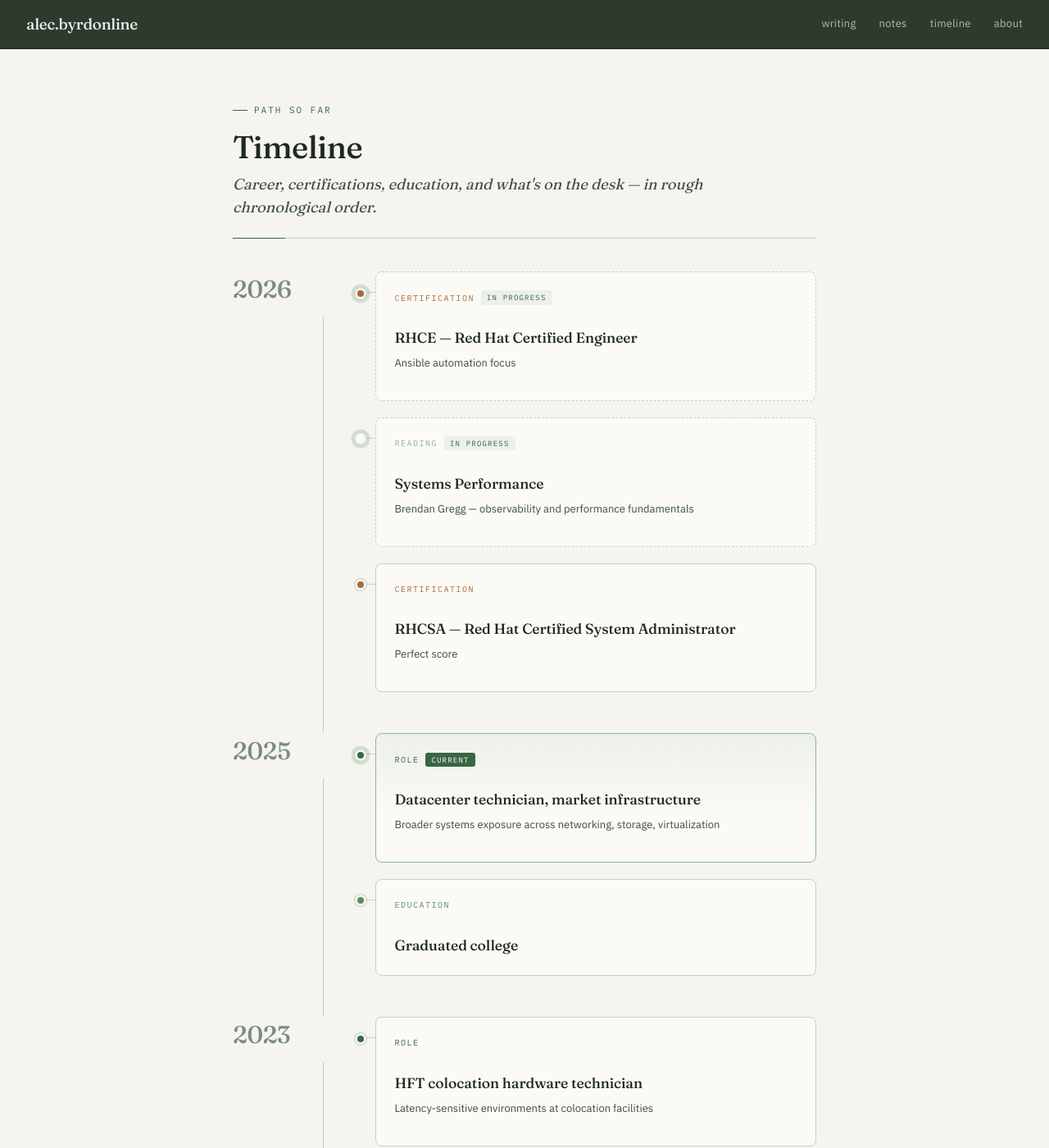
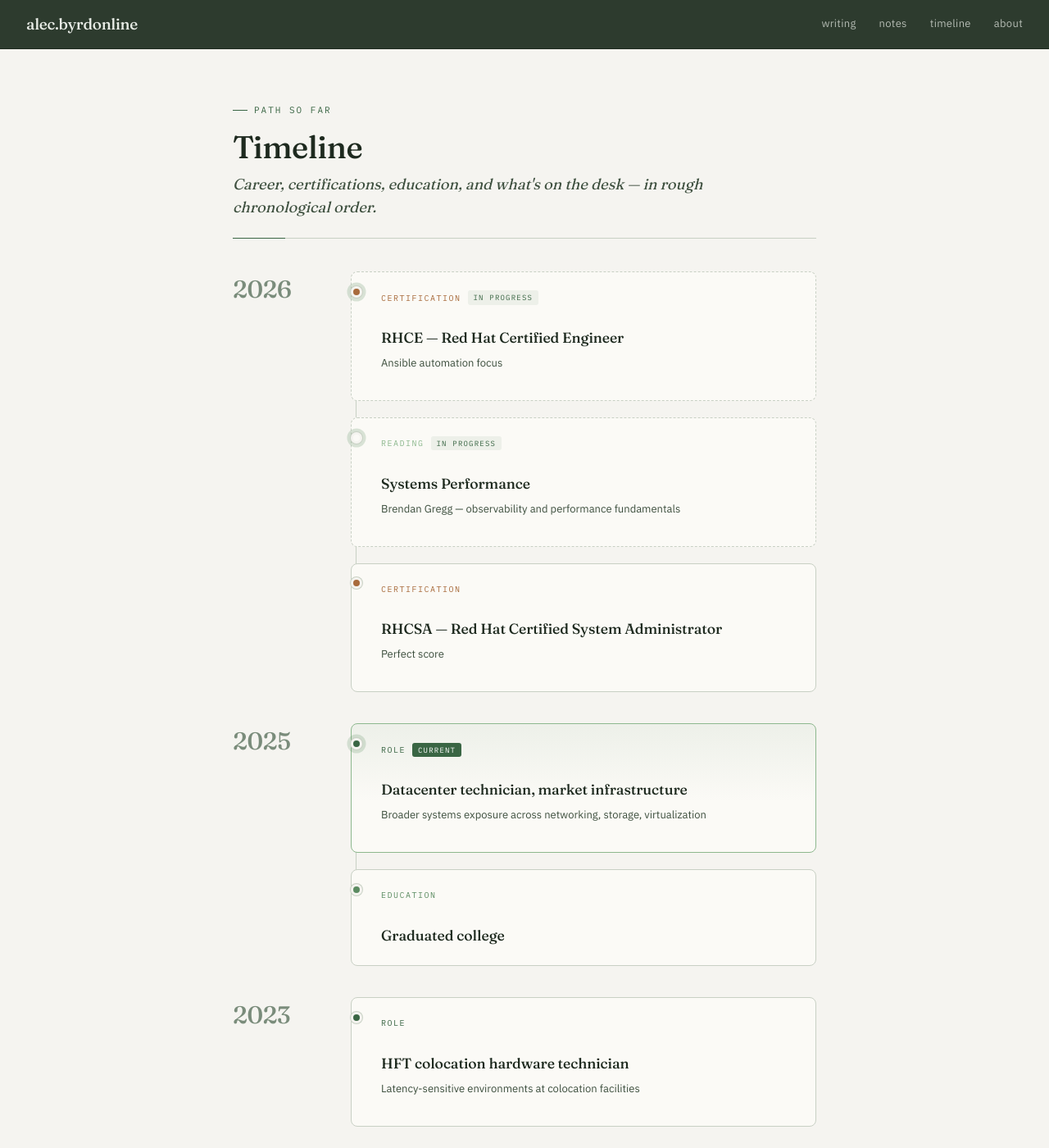
Before and after one commit to apb718/blog-byrdonline, a Jekyll site: the page built from timeline.html, in a window 1280 px wide and 1400 px high. Shown: the whole window at 82% size. Built offline with Jekyll 4.4.1, drawn with Linux system fonts in a browser that asks for light colours.

Commit message:
fix timeline rail alignment so dots sit on the line
The previous layout put the vertical rail in the year column
(left: 100% of a 110px column) and the dots in the events column
(after a 1.25rem gap and a 1.25rem card margin). The dots ended up
~14px to the right of the rail line, with a horizontal connector
trying to bridge the gap — the geometry never quite worked, so the
timeline read as floating dots rather than items strung along a
single track.

Move the rail into the events column itself: a 1px line at left:6px
on the .timeline-events ul, with each dot positioned at left:-1px on
its event card so the dot's center sits exactly on the rail. Card
padding-left bumped to 2.25rem so the title clears the dot.

Also drops the horizontal connector (no longer needed) and trims the
mobile breakpoint, which was undoing rules that no longer exist.

Co-Authored-By: Claude Opus 4.7 <noreply@anthropic.com>

```diff
--- a/_sass/_components.scss
+++ b/_sass/_components.scss
@@ -680,23 +680,12 @@
 
 .timeline-year {
   display: grid;
-  grid-template-columns: 110px 1fr;
-  gap: 1.25rem;
-  padding-bottom: 1.5rem;
+  grid-template-columns: 96px 1fr;
+  gap: 1.5rem;
+  padding-bottom: 0.75rem;
 
   &__rail {
-    position: relative;
     padding-top: 0.4rem;
-
-    &::after {
-      content: '';
-      position: absolute;
-      top: 3.4rem;
-      bottom: -1.5rem;
-      left: 100%;
-      width: 1px;
-      background: $border;
-    }
   }
 
   &__label {
@@ -707,30 +696,37 @@
     line-height: 1;
     letter-spacing: -0.5px;
     display: inline-block;
-    padding-right: 0.75rem;
-  }
-
-  &:last-child {
-    .timeline-year__rail::after { display: none; }
   }
 }
 
+// Events column owns the vertical rail; dots sit ON the rail.
 .timeline-events {
+  position: relative;
   list-style: none;
   margin: 0;
   padding: 0;
   display: flex;
   flex-direction: column;
   gap: 0.85rem;
+
+  // The rail itself — a vertical 1px line running through the cluster.
+  &::before {
+    content: '';
+    position: absolute;
+    top: 1.5rem;
+    bottom: 1rem;
+    left: 6px;
+    width: 1px;
+    background: $border;
+  }
 }
 
 .timeline-event {
   position: relative;
-  padding: 0.95rem 1.1rem 1rem 1.4rem;
+  padding: 0.95rem 1.2rem 1rem 2.25rem;
   background: $paper;
   border: 1px solid $border;
   border-radius: $radius-md;
-  margin-left: 1.25rem;
   transition: transform 0.15s, border-color 0.15s, box-shadow 0.15s;
 
   &:hover {
@@ -739,29 +735,18 @@
     box-shadow: $shadow-soft;
   }
 
-  // Connector line on the left, anchored to the year rail
-  &::before {
-    content: '';
-    position: absolute;
-    left: -1.25rem;
-    top: 1.5rem;
-    width: 1.25rem;
-    height: 1px;
-    background: $border;
-  }
-
-  // Dot sits where the connector meets the card
+  // Dot — left edge sits ON the rail (rail is at x=6, dot center at x=6).
   &__dot {
     position: absolute;
-    left: -1.65rem;
-    top: 1.15rem;
+    left: -1px;
+    top: 1.05rem;
     width: 14px;
     height: 14px;
     border-radius: 50%;
     background: $accent;
     border: 3px solid $bg;
     box-shadow: 0 0 0 1px $border;
-    z-index: 1;
+    z-index: 2;
   }
 
   &__body {
@@ -885,19 +870,9 @@
     grid-template-columns: 1fr;
     gap: 0.5rem;
 
-    &__rail {
-      &::after { display: none; }
-    }
-
     &__label {
       font-size: 1.5rem;
     }
-  }
-
-  .timeline-event {
-    margin-left: 0.5rem;
-    &::before { display: none; }
-    &__dot { left: -0.85rem; top: 1.25rem; }
   }
 }
 
```
